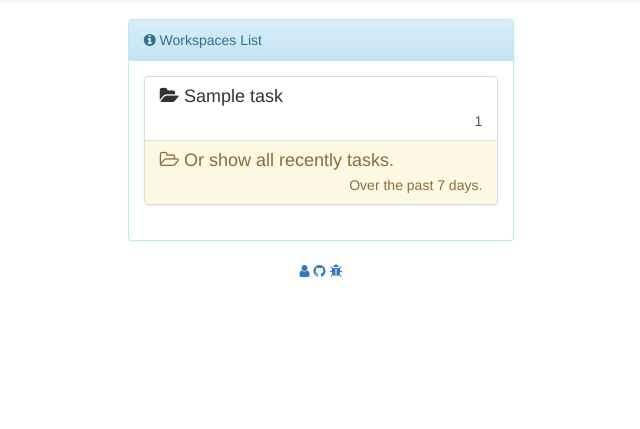
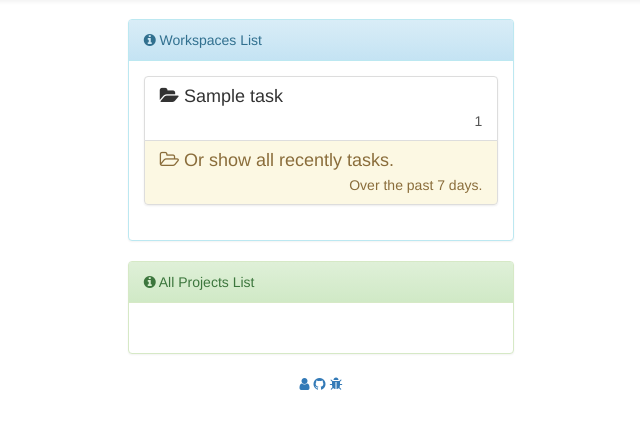
Before and after one commit to toomore/asana_api, a Flask app: template templates/user_workspaces.htm in a window 1280 px wide. Shown: the part 51-480 px from the top of the page, without its empty margins (319-959 px from the left). Run offline with Flask 2, Linux system fonts and the light colour scheme; the visitor is signed in with stand-in values (Sample User, id 1); the template is opened without the code that fills it: most values are stand-ins (such as "Sample title", 1, 10 or a date in 2020); some libraries are stand-ins or nearby versions.

Commit message:
Add all projects list.

```diff
--- a/templates/user_workspaces.htm
+++ b/templates/user_workspaces.htm
@@ -20,6 +20,23 @@
                 </div>
             </div>
         </div>
+        <div class="panel panel-success">
+            <div class="panel-heading"><i class="fa fa-info-circle"></i> All Projects List</div>
+            <div class="panel-body">
+                <div class="list-group">
+                    {% for workspace in data %}
+                        {% if workspaces_projects_data.get(workspace.id) %}
+                            {% for project in workspaces_projects_data[workspace.id] %}
+                                <a class="list-group-item" href="{{url_for('follower_workspace_project', workspace_id=workspace.id, project_id=project.id)}}">
+                                <h4 class="list-group-item-heading"><i class="fa fa-recycle"></i> {{project.name}}</h4>
+                                <p class="list-group-item-text text-right">{{workspace.name}}</p>
+                            </a>
+                            {% endfor %}
+                        {% endif %}
+                    {% endfor %}
+                </div>
+            </div>
+        </div>
     </div>
 </div>
 {% endblock %}
```
